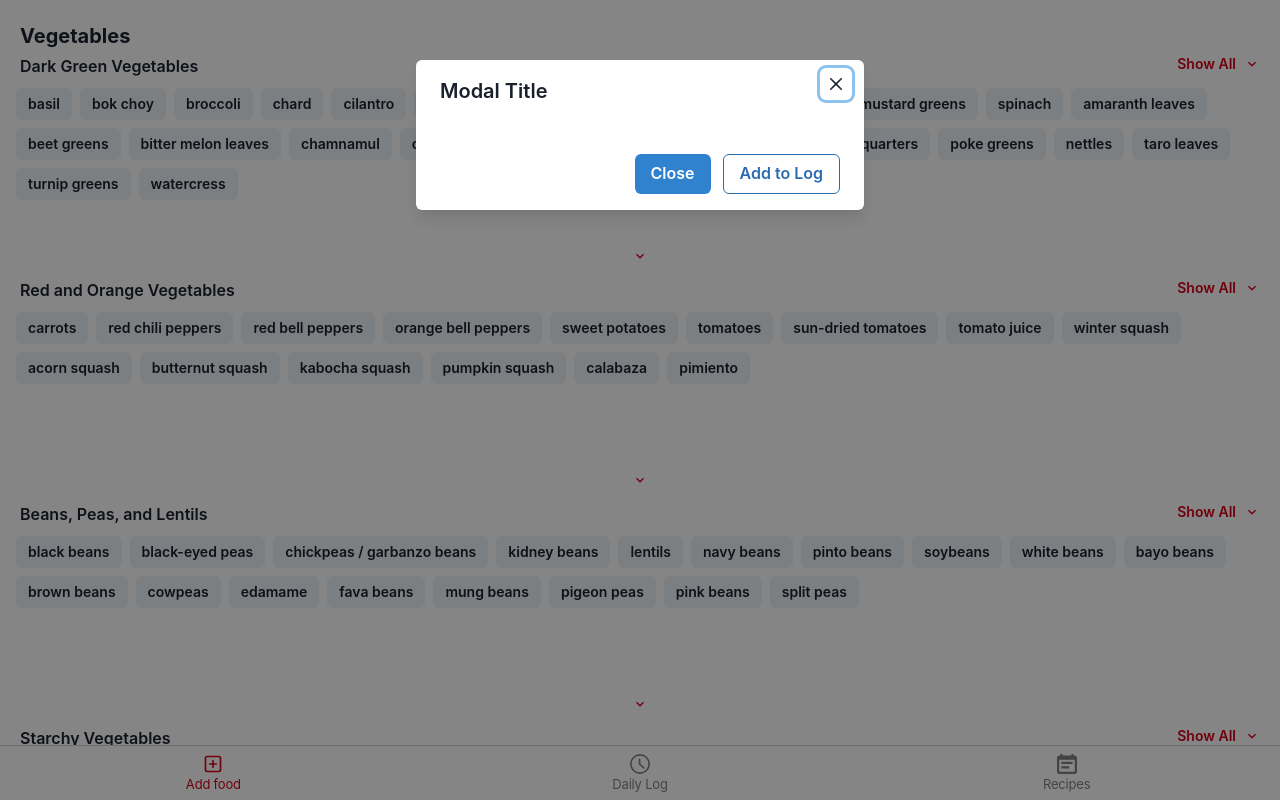
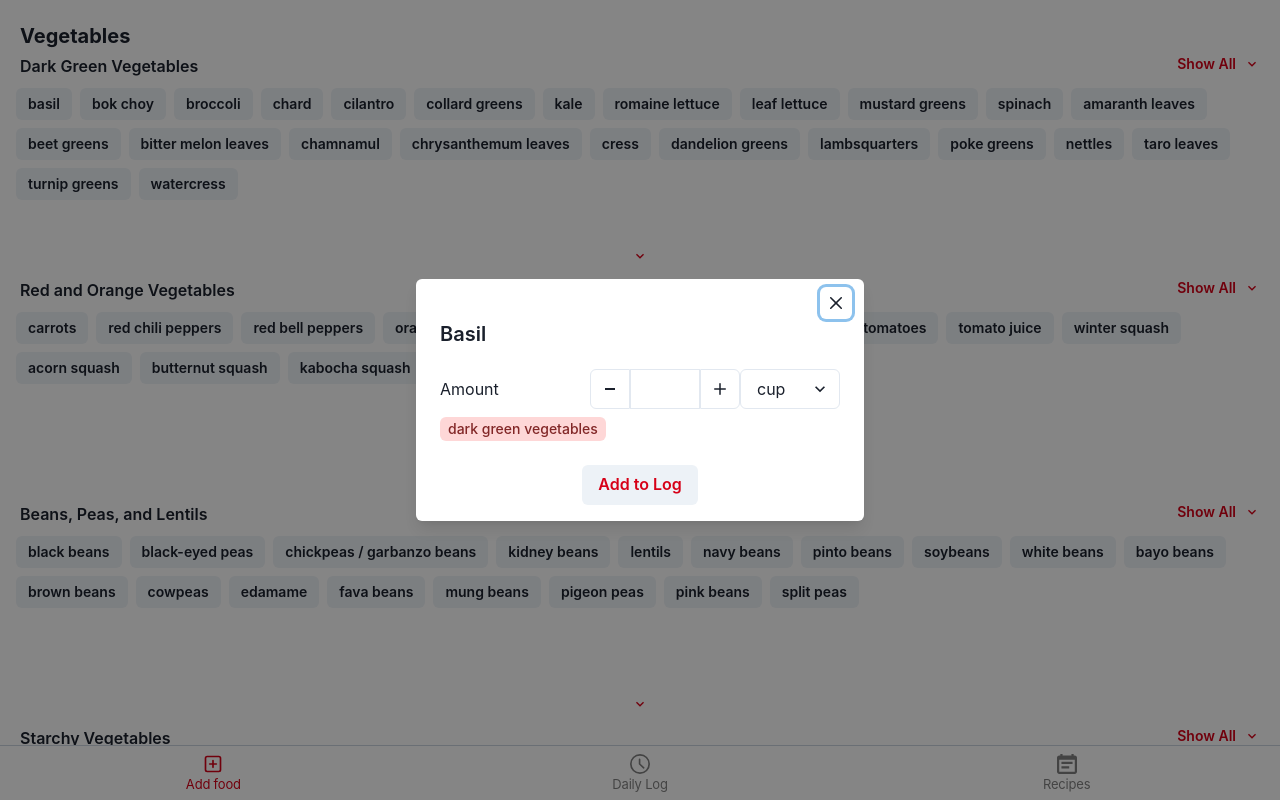
Before and after one commit to josh-minch/diet, a React (Create React App) app: page / in a window 1280 px wide. Both pictures are taken after a click on the button "basil". Shown: the top 800 px of the page. Built offline with nearby package versions, Linux system fonts and the light colour scheme.

Commit message:
Improve add food modal, remove old unused props

```diff
--- a/src/components/AddFoodButton.js
+++ b/src/components/AddFoodButton.js
@@ -7,7 +7,7 @@ import {
 
 
 export const AddFoodButton = React.memo(({ foodName, openModal }) => {
-    const onClick = (e) => openModal(e, foodName)
+    const onClick = (e) => openModal(foodName)
     return (
         <>
             <Button size={'sm'} foodame={foodName} onClick={onClick}>
--- a/src/components/AddFoodPanel.js
+++ b/src/components/AddFoodPanel.js
@@ -9,8 +9,24 @@ import {
     ModalCloseButton,
     Button,
     Box,
-    useDisclosure
+    Center,
+    useDisclosure,
+    Text,
+    Tag,
+    ButtonGroup,
+    IconButton,
+    NumberInput,
+    NumberInputField,
+    Spacer,
+    Flex,
+    Select,
+    Stack,
 } from '@chakra-ui/react';
+
+import {
+    MinusIcon,
+    AddIcon
+} from '@chakra-ui/icons';
 import { nanoid } from 'nanoid';
 import { VegGroup } from '../components/VegGroup';
 import { FruitGroup } from '../components/FruitGroup';
@@ -19,7 +35,7 @@ import { DairyGroup } from '../components/DairyGroup';
 import { ProteinGroup } from '../components/ProteinGroup';
 import { foodData } from '../foodData/foodData';
 import { getServingConversionFactor } from '../req/req';
-
+import { foodGroupToDisplayName } from '../foodData/foodData'
 
 const createFoodItem = (name, unit = 'cup') => {
     return {
@@ -37,15 +53,15 @@ const createFoodItem = (name, unit = 'cup') => {
 
 export const AddFoodPanel = React.memo(({ setMyFoodState }) => {
     const { isOpen, onOpen, onClose } = useDisclosure()
-    const [selectedFood, setSelectedFood] = React.useState()
+    const [selectedFood, setSelectedFood] = React.useState(createFoodItem('basil'))
 
-    const openModal = React.useCallback((e, foodName) => {
-        setSelectedFood(foodName)
+    const openModal = React.useCallback((foodName) => {
+        setSelectedFood(createFoodItem(foodName))
         onOpen()
     }, [onOpen])
 
     const onClick = React.useCallback(() => {
-        setMyFoodState(myFoodState => myFoodState.concat(createFoodItem(selectedFood)))
+        setMyFoodState(myFoodState => myFoodState.concat(selectedFood))
         onClose()
     }, [selectedFood, setMyFoodState, onClose])
 
@@ -56,22 +72,51 @@ export const AddFoodPanel = React.memo(({ setMyFoodState }) => {
             <GrainGroup openModal={openModal} />
             <DairyGroup openModal={openModal} />
             <ProteinGroup openModal={openModal} />
-            <Modal isOpen={isOpen} onClose={onClose}>
+            <Modal isOpen={isOpen} onClose={onClose} isCentered >
                 <ModalOverlay />
                 <ModalContent>
-                    <ModalHeader>Modal Title</ModalHeader>
                     <ModalCloseButton />
+                    <ModalHeader>
+                    </ModalHeader>
                     <ModalBody>
+                        <Stack>
+                            <Text mb={3} fontSize='xl' fontWeight='semibold' casing='capitalize' >{selectedFood.name}</Text>
+                            <Flex>
+                                <Center>
+                                    <Text>Amount</Text>
+                                </Center>
+                                <Spacer />
+                                <Center>
+
+                                    <ButtonGroup isAttached>
+                                        <IconButton icon={< MinusIcon boxSize={3} />} variant='outline' />
+                                        <NumberInput
+                                        >
+                                            <NumberInputField maxW='70px' borderRadius={0} textAlign='center' pe='10px' ps='10px' />
+                                        </NumberInput>
+                                        <IconButton icon={< AddIcon boxSize={3} />} variant='outline' />
+                                    </ButtonGroup>
+                                </Center>
+                                <Select maxW='100px'>
+                                    <option value={selectedFood.unit}>{selectedFood.unit}</option>
+                                </Select>
+                            </Flex>
+
+                            <Box>
+
+                                <Tag variant='subtle' colorScheme={'red'}>{foodGroupToDisplayName[selectedFood.group].toLowerCase()}</Tag>
+                            </Box>
+                        </Stack>
+
+
                     </ModalBody>
-
-                    <ModalFooter>
-                        <Button colorScheme='blue' mr={3} onClick={onClose}>
-                            Close
-                        </Button>
-                        <Button onClick={onClick} variant='outline' colorScheme='blue'>Add to Log</Button>
-                    </ModalFooter>
+                    <Center>
+                        <ModalFooter>
+                            <Button color='brand.100' onClick={onClick}>Add to Log</Button>
+                        </ModalFooter>
+                    </Center>
                 </ModalContent>
             </Modal>
-        </Box>
+        </Box >
     )
 })
--- a/src/components/DairyGroup.js
+++ b/src/components/DairyGroup.js
@@ -5,7 +5,7 @@ import {
 import { FoodGroup } from './FoodGroup'
 
 
-export const DairyGroup = ({ setMyFoodState, openModal }) => {
+export const DairyGroup = React.memo(({ setMyFoodState, openModal }) => {
     return (
         <>
             <FoodGroup
@@ -17,4 +17,4 @@ export const DairyGroup = ({ setMyFoodState, openModal }) => {
             <Divider mt={4} mb={1} />
         </>
     )
-}
+})
--- a/src/components/FoodGroup.js
+++ b/src/components/FoodGroup.js
@@ -14,8 +14,6 @@ import {
 import { ChevronDownIcon, ChevronUpIcon } from '@chakra-ui/icons'
 import { foodData } from '../foodData/foodData';
 import { AddFoodButton } from './AddFoodButton';
-
-
 
 
 const FoodGroupHeader = ({ headingSize, foodGroupDisplayName, handleToggle, show }) => {
--- a/src/components/FruitGroup.js
+++ b/src/components/FruitGroup.js
@@ -5,16 +5,16 @@ import {
 import { FoodGroup } from './FoodGroup'
 
 
-export const FruitGroup = ({ foodCheckedState, setMyFoodState }) => {
+export const FruitGroup = React.memo(({ openModal }) => {
     return (
         <>
             <FoodGroup
                 foodGroup={'fruit'}
                 foodGroupDisplayName={'Fruit'}
                 headingSize={'md'}
-                foodCheckedState={foodCheckedState}
-                setMyFoodState={setMyFoodState} />
+                openModal={openModal}
+            />
             <Divider mt={4} mb={1} />
         </>
     )
-}
+})
--- a/src/components/GrainGroup.js
+++ b/src/components/GrainGroup.js
@@ -5,7 +5,7 @@ import {
 } from '@chakra-ui/react'
 import { FoodGroup } from './FoodGroup'
 
-export const GrainGroup = ({ openModal }) => {
+export const GrainGroup = React.memo(({ openModal }) => {
     return (
         <>
             <Heading size='md' mt={2} ml={1}>Grains</Heading>
@@ -20,4 +20,4 @@ export const GrainGroup = ({ openModal }) => {
             <Divider mt={4} mb={1} />
         </>
     )
-}
+})
--- a/src/components/ProteinGroup.js
+++ b/src/components/ProteinGroup.js
@@ -4,7 +4,7 @@ import {
 } from '@chakra-ui/react'
 import { FoodGroup } from './FoodGroup'
 
-export const ProteinGroup = ({ openModal }) => {
+export const ProteinGroup = React.memo(({ openModal }) => {
     return (
         <>
             <Heading size='md' mt={2} ml={1}>Protein Foods</Heading>
@@ -22,4 +22,4 @@ export const ProteinGroup = ({ openModal }) => {
                 openModal={openModal} />
         </>
     )
-}
+})
--- a/src/components/VegGroup.js
+++ b/src/components/VegGroup.js
@@ -6,7 +6,7 @@ import {
 } from '@chakra-ui/react'
 import { FoodGroup } from './FoodGroup'
 
-export const VegGroup = ({ openModal }) => {
+export const VegGroup = React.memo(({ openModal }) => {
     return (
         <Box>
             <Heading size='md' mt={2} ml={1}>Vegetables</Heading>
@@ -34,4 +34,4 @@ export const VegGroup = ({ openModal }) => {
             <Divider mt={4} mb={1} />
         </Box>
     )
-}
+})
```
